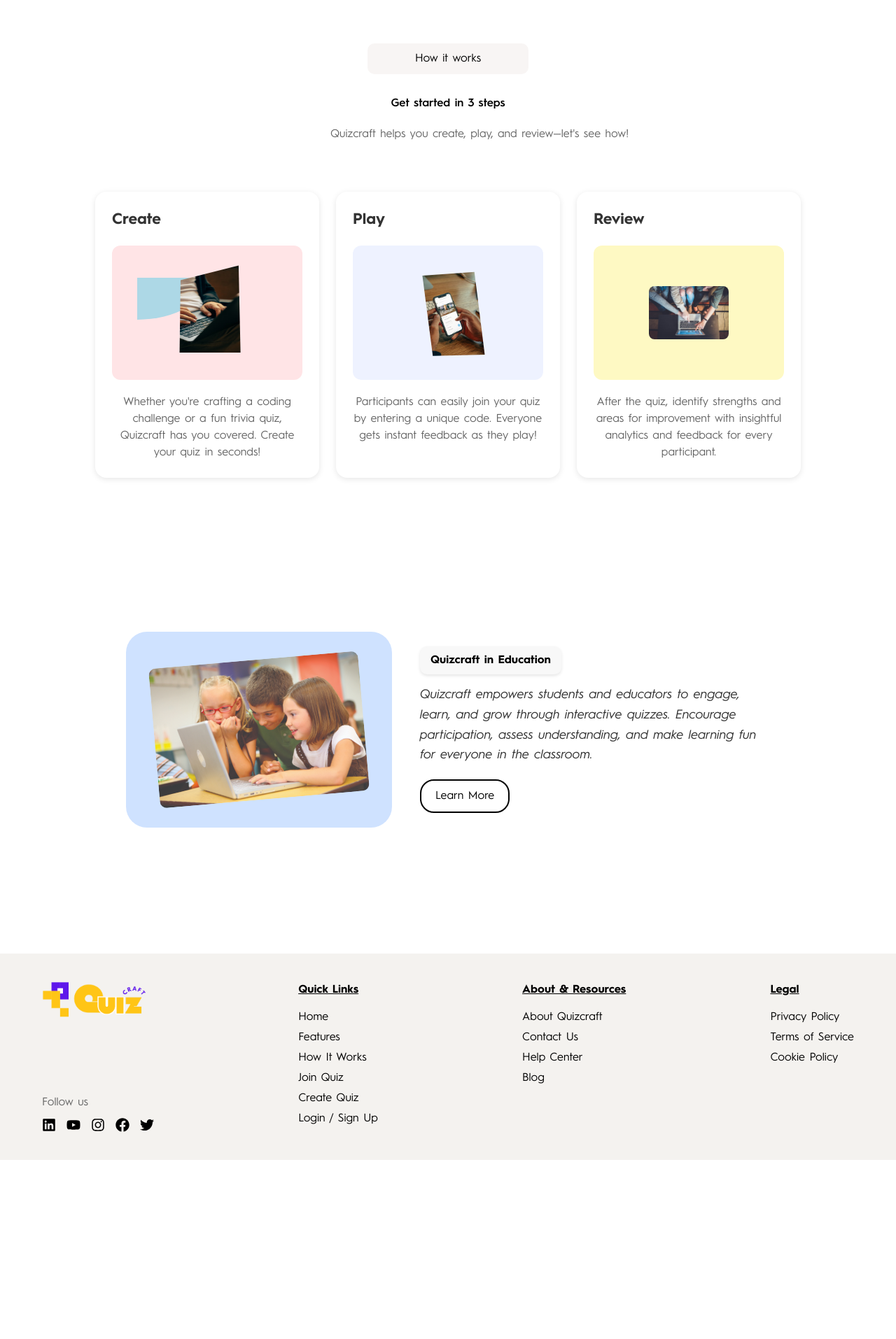
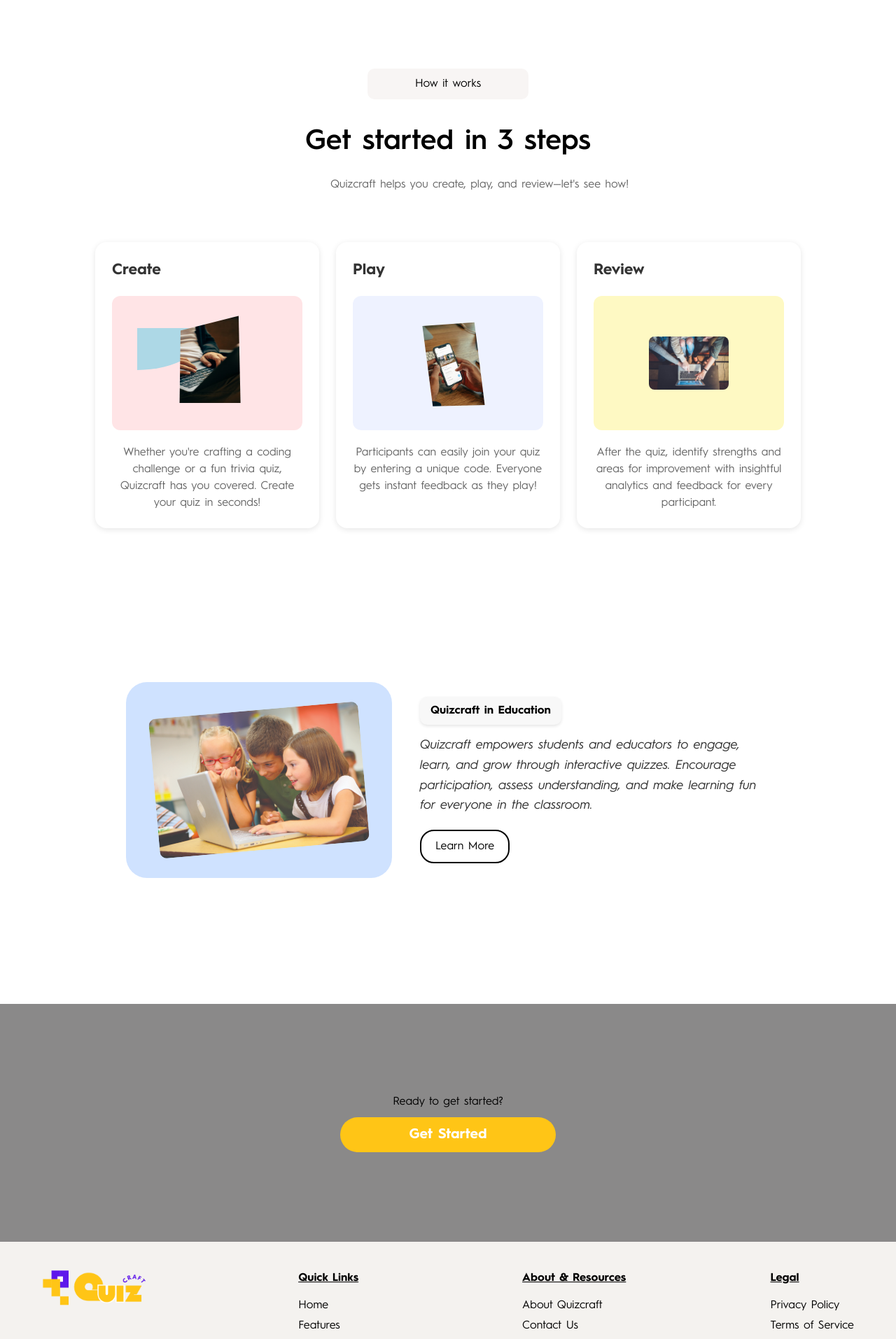
Before and after one commit to SaugatGhimire07/quiz-craft, a React (Vite) app in the folder client/: page / in a window 1280 px wide. Shown: the part 1142-3056 px from the top of the page at 70% size. Before the commit the page ends 2800 px from the top, so only its background shows below. Built offline with nearby package versions, Linux system fonts and the light colour scheme.

Commit message:
landing page css fixed

```diff
--- a/client/src/pages/HomePage.jsx
+++ b/client/src/pages/HomePage.jsx
@@ -19,7 +19,7 @@
         </div>
         <div className="img-container">
             <div className="img_Style">
-            <img src={Img_study} style={{width:'1250px' , height:'400px', padding:'0px'}}/>
+            <img src={Img_study} style={{width:'100%' , height:'400px', padding:'0px'}}/>
             </div>
         </div>
 
@@ -28,7 +28,7 @@
                 <h5>Why you'll love QuizCraft</h5>
             </div>
             <div className="heading-2">
-                <h1 style={{fontWeight:'600'}}>From Fun Quizzes to Powerful Learning</h1>
+                <h1 style={{fontWeight:'600', fontSize:'40px', textShadow:"2px 2px 5px #000000" ,fontFamily:"Hurme Geometric Sans 1"}}>From Fun Quizzes to Powerful Learning</h1>
             </div>
             <div className="para-2">
                 <p>Quizcraft makes learning interactive, engaging, and effective. Whether you're hosting a fun trivia game or an educational quiz, everyone can participate, learn, and grow at their own pace.</p>
@@ -57,7 +57,7 @@
                 <h5>How it works</h5>
             </div>
             <div className="heading-2">
-                <h1 style={{fontWeight:'600'}}>Get started in 3 steps</h1>
+                <h1 style={{fontWeight:'600', fontSize:'40px'}}>Get started in 3 steps</h1>
             </div>
             <div className="para-2">
                 <p>Quizcraft helps you create, play, and review—let's see how!</p>
@@ -119,6 +119,16 @@
                 <button className="learn-more-btn">Learn More</button>
             </div>
         </div>
+
+        <div className="Ready-container">
+            <div className="Ready-heading">
+                <h1>Ready to get started?</h1>
+                </div>
+            <div className="Ready-button-container">
+                <button className="Ready-button">Get Started</button>
+                </div>
+
+            </div>
     </div>
   );
 };
--- a/client/src/styles/home.css
+++ b/client/src/styles/home.css
@@ -68,7 +68,7 @@
     margin-bottom: 30px
 }
 .heading-2{
-
+    font-size: 600;
     margin-bottom: 10px;
 }
 .From_heading{
@@ -319,3 +319,26 @@
     background-color: black;
     color: white;
 }
+
+
+.Ready-container{
+    text-align: center;
+    width: 100%;
+    height: 40%;
+    padding: 10%;
+    background: #8a8989;
+}
+.Ready-button{
+    width: 30%;
+    background-color: #ffc516;
+    border-radius: 40px;
+    color: white;
+    font-size: 20px;
+    font-weight: bold;
+    padding: 10px;
+    border: none;
+    cursor: pointer;
+    margin-top: 10px;
+
+    text-align: center;
+}
```
